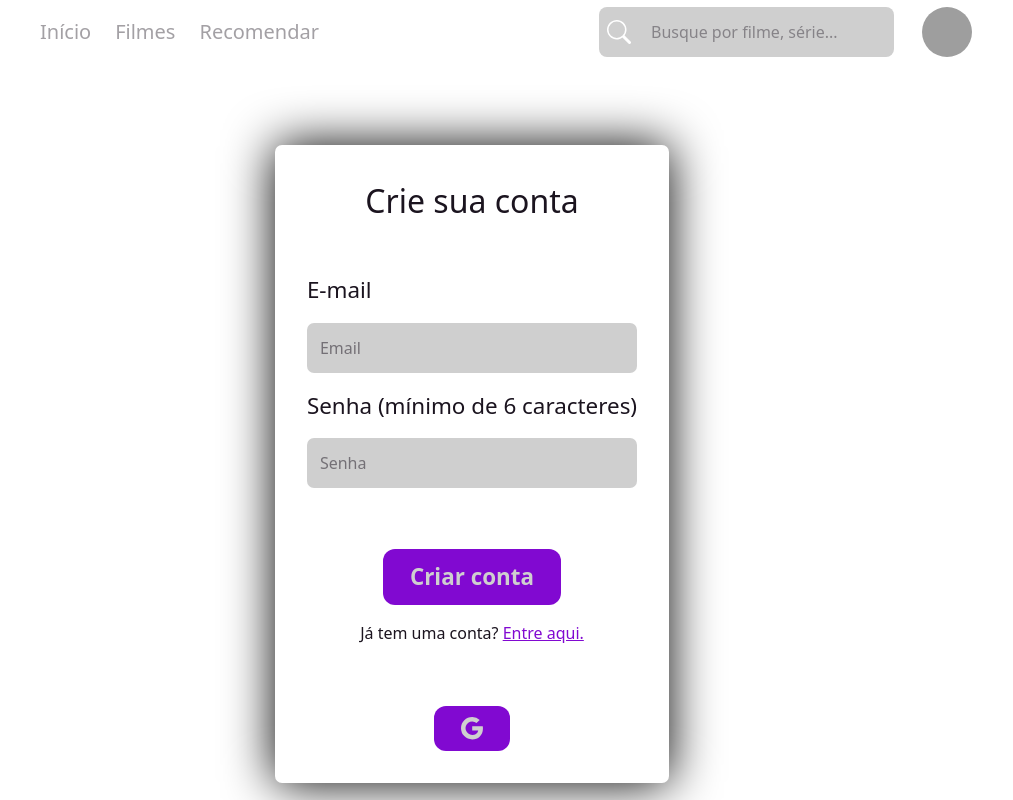
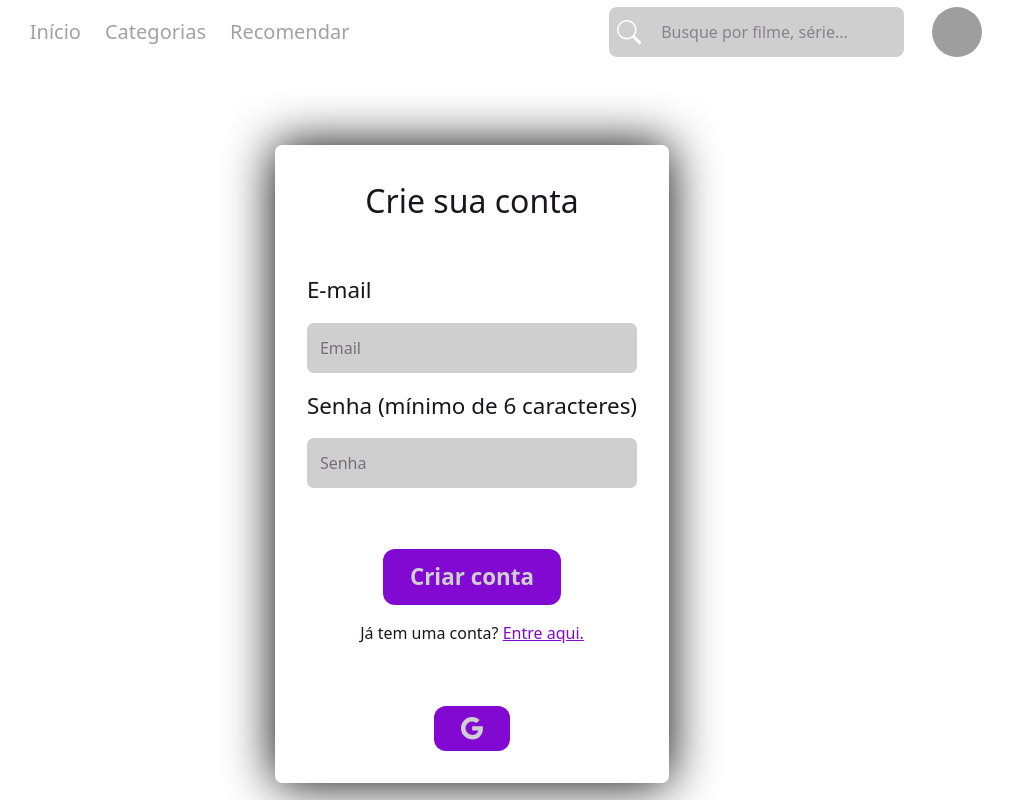
Before and after one commit to Luzin7/cena-estelar, a React (Vite) app: page /register in a window 1280 px wide. Shown: the top 800 px of the page, without its empty margins (168-1181 px from the left). Built offline with nearby package versions, Linux system fonts and the light colour scheme; no server answers; the database is empty; grey boxes are pictures that could not be loaded; some icons are missing.

Commit message:
refact(NavLinks.tsx): ajusta rotas e adiciona talwind

```diff
--- a/src/components/Header/components/NavLinks.tsx
+++ b/src/components/Header/components/NavLinks.tsx
@@ -1,7 +1,7 @@
 import { useContext, useLayoutEffect, useState } from 'react';
 import { Link, useLocation } from 'react-router-dom';
 import { UserDataContext } from '../../../contexts/userData';
-import { HOME, MOVIES, RECOMMENDATION } from '../../../utils/paths';
+import { CATEGORIES, HOME, RECOMMENDATION } from '../../../utils/paths';
 
 export function NavLinks() {
   const [isHomePage, setIsHomePage] = useState<boolean>(false);
@@ -12,7 +12,7 @@ export function NavLinks() {
 
   useLayoutEffect(() => {
     const homePath: boolean = pathname === HOME;
-    const moviesPath: boolean = pathname === MOVIES;
+    const moviesPath: boolean = pathname === CATEGORIES;
 
     if (homePath) {
       setIsMoviesPage(false);
@@ -24,15 +24,15 @@ export function NavLinks() {
     }
   }, [pathname]);
   return (
-    <ul className="flex justify-center items-center gap-6 font-medium">
+    <ul className="flex justify-center items-center gap-6 font-medium bg-stone-950 py-4 md:bg-transparent md:py-0">
       <Link to={HOME}>
         <li id={isHomePage ? 'active' : ''} className="text-xl home">
           Início
         </li>
       </Link>
-      <Link to={MOVIES}>
+      <Link to={CATEGORIES}>
         <li id={isMoviesPage ? 'active' : ''} className="text-xl movies">
-          Filmes
+          Categorias
         </li>
       </Link>
       {!userIsLogged && (
```
